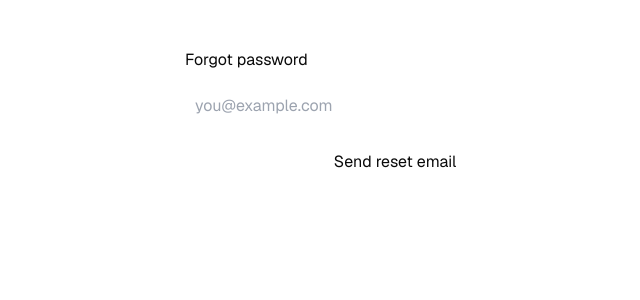
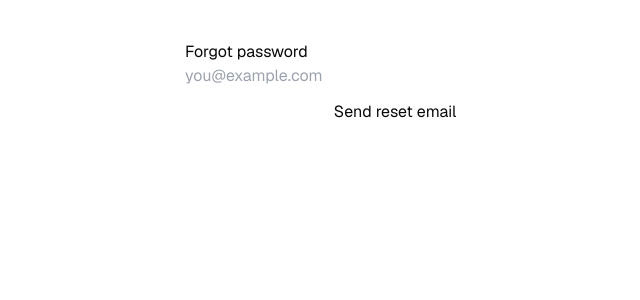
Before and after one commit to jlnalexander5-sudo/sleepfix-app, a Next.js app: page /auth/forgot-password in a window 1280 px wide. Shown: the top 300 px of the page, without its empty margins (245-885 px from the left). Built offline with nearby package versions, Linux system fonts and the light colour scheme; no server answers.

Commit message:
Update page.tsx

```diff
--- a/app/auth/forgot-password/page.tsx
+++ b/app/auth/forgot-password/page.tsx
@@ -17,9 +17,11 @@ export default function ForgotPasswordPage() {
     setMessage(null);
     setError(null);
 
-    // This is the key change: uses the domain the user is on right now
+    // Use the current site origin in the browser; fallback for safety
     const origin =
-      typeof window !== "undefined" ? window.location.origin : "https://sleepfix-app.vercel.app";
+      typeof window !== "undefined"
+        ? window.location.origin
+        : process.env.NEXT_PUBLIC_SITE_URL || "https://sleepfix-app.vercel.app";
 
     const redirectTo = `${origin}/auth/callback?next=/auth/update-password`;
 
@@ -34,30 +36,25 @@ export default function ForgotPasswordPage() {
   }
 
   return (
-    <div style={{ maxWidth: 420, margin: "48px auto" }}>
+    <div style={{ maxWidth: 420, margin: "40px auto" }}>
       <h1>Forgot password</h1>
 
-      <form onSubmit={handleSubmit}>
+      <form onSubmit={handleSubmit} style={{ display: "grid", gap: 12 }}>
         <input
           type="email"
+          value={email}
           placeholder="you@example.com"
-          value={email}
           onChange={(e) => setEmail(e.target.value)}
           required
-          style={{ width: "100%", padding: 10, marginTop: 12 }}
         />
 
-        <button
-          type="submit"
-          disabled={loading}
-          style={{ width: "100%", padding: 10, marginTop: 12 }}
-        >
+        <button type="submit" disabled={loading}>
           {loading ? "Sending..." : "Send reset email"}
         </button>
+
+        {message && <p style={{ color: "green" }}>{message}</p>}
+        {error && <p style={{ color: "red" }}>{error}</p>}
       </form>
-
-      {message && <p style={{ marginTop: 12 }}>{message}</p>}
-      {error && <p style={{ marginTop: 12 }}>{error}</p>}
     </div>
   );
 }
```
